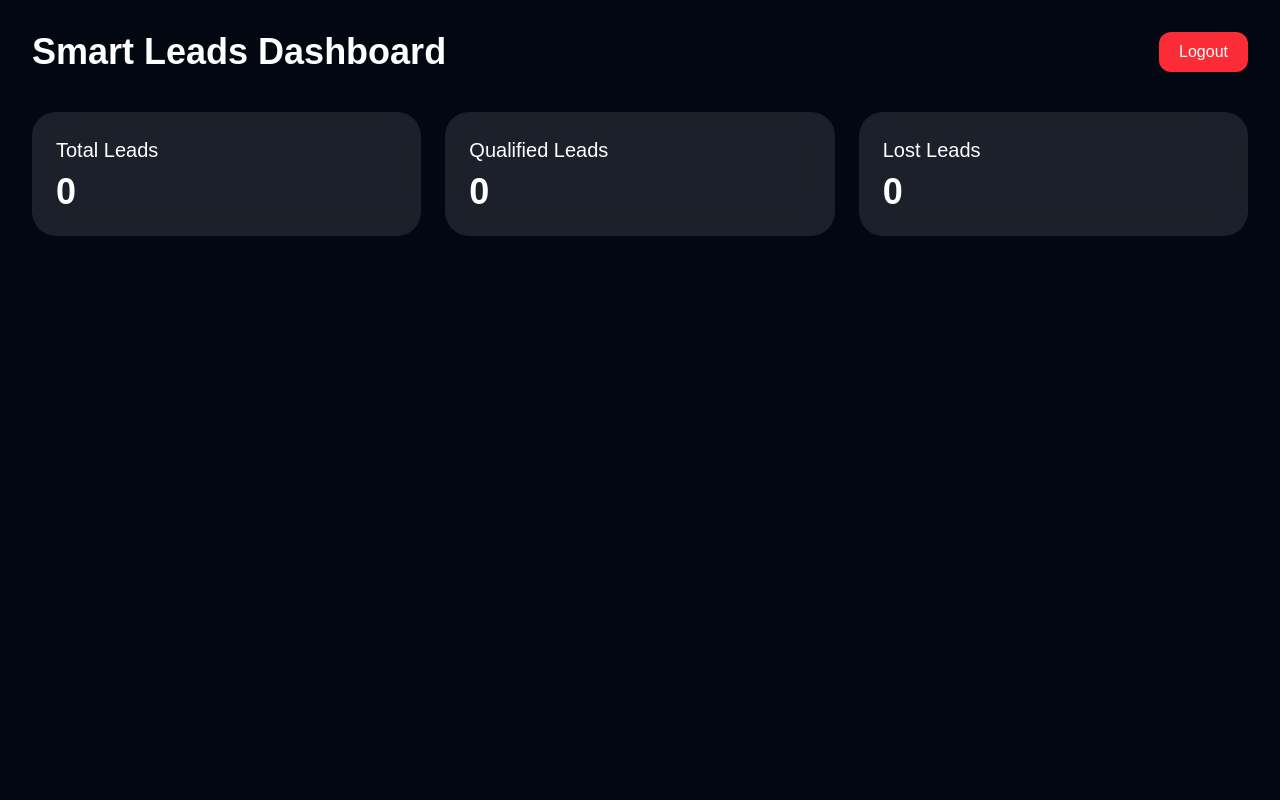
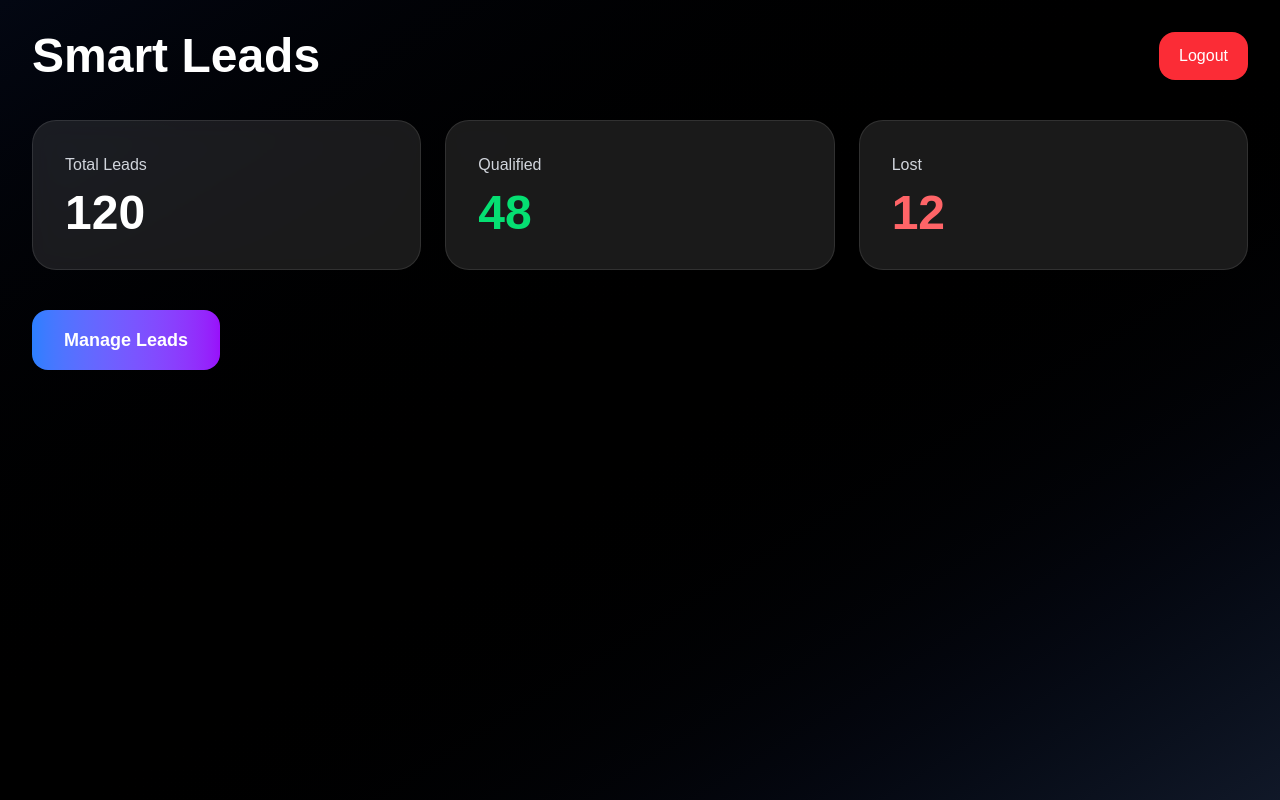
Before and after one commit to devAmulya/smart-leads-dashboard, a React (Vite) app in the folder frontend/: page /dashboard in a window 1280 px wide. Built offline with nearby package versions, Linux system fonts and the light colour scheme; sample sign-in values are in the browser's storage.

Commit message:
Built leads dashboard UI with filtering and pagination

```diff
--- a/frontend/src/App.tsx
+++ b/frontend/src/App.tsx
@@ -7,7 +7,7 @@ import {
 import Login from "./pages/Login";
 import Register from "./pages/Register";
 import Dashboard from "./pages/Dashboard";
-
+import Leads from "./pages/Leads";
 import useAuthStore from "./store/authStore";
 
 function App() {
@@ -46,6 +46,18 @@ function App() {
           )
         }
       />
+
+      <Route
+        path="/leads"
+        element={
+          token ? (
+            <Leads />
+          ) : (
+            <Navigate to="/login" />
+          )
+        }
+      />
+
     </Routes>
   );
 }
--- a/frontend/src/pages/Dashboard.tsx
+++ b/frontend/src/pages/Dashboard.tsx
@@ -1,47 +1,64 @@
+import { Link } from "react-router-dom";
+
 import useAuthStore from "../store/authStore";
 
 function Dashboard() {
   const { logout } = useAuthStore();
 
   return (
-    <div className="min-h-screen bg-gray-950 text-white p-8">
+    <div className="min-h-screen bg-linear-to-br from-gray-950 via-black to-gray-900 text-white p-8">
+      <div className="max-w-7xl mx-auto">
         <div className="flex justify-between items-center mb-10">
-        <h1 className="text-4xl font-bold">
-          Smart Leads Dashboard
+          <h1 className="text-5xl font-bold">
+            Smart Leads
           </h1>
 
           <button
             onClick={logout}
-          className="bg-red-500 px-5 py-2 rounded-xl"
+            className="bg-red-500 px-5 py-3 rounded-2xl"
           >
             Logout
           </button>
         </div>
 
-      <div className="grid md:grid-cols-3 gap-6">
-        <div className="bg-white/10 p-6 rounded-3xl backdrop-blur-lg">
-          <h2 className="text-xl mb-2">
+        <div className="grid md:grid-cols-3 gap-6 mb-10">
+          <div className="bg-white/10 backdrop-blur-lg border border-white/10 p-8 rounded-3xl">
+            <h2 className="text-gray-300 mb-3">
               Total Leads
             </h2>
 
-          <p className="text-4xl font-bold">0</p>
+            <p className="text-5xl font-bold">
+              120
+            </p>
           </div>
 
-        <div className="bg-white/10 p-6 rounded-3xl backdrop-blur-lg">
-          <h2 className="text-xl mb-2">
-            Qualified Leads
+          <div className="bg-white/10 backdrop-blur-lg border border-white/10 p-8 rounded-3xl">
+            <h2 className="text-gray-300 mb-3">
+              Qualified
             </h2>
 
-          <p className="text-4xl font-bold">0</p>
+            <p className="text-5xl font-bold text-green-400">
+              48
+            </p>
           </div>
 
-        <div className="bg-white/10 p-6 rounded-3xl backdrop-blur-lg">
-          <h2 className="text-xl mb-2">
-            Lost Leads
+          <div className="bg-white/10 backdrop-blur-lg border border-white/10 p-8 rounded-3xl">
+            <h2 className="text-gray-300 mb-3">
+              Lost
             </h2>
 
-          <p className="text-4xl font-bold">0</p>
+            <p className="text-5xl font-bold text-red-400">
+              12
+            </p>
           </div>
+        </div>
+
+        <Link
+          to="/leads"
+          className="inline-block bg-linear-to-r from-blue-500 to-purple-600 px-8 py-4 rounded-2xl text-lg font-semibold hover:scale-105 transition"
+        >
+          Manage Leads
+        </Link>
       </div>
     </div>
   );
--- /dev/null
+++ b/frontend/src/pages/Leads.tsx
@@ -0,0 +1,193 @@
+import { useEffect, useState } from "react";
+
+import api from "../api/axios";
+
+interface Lead {
+  _id: string;
+  name: string;
+  email: string;
+  status: string;
+  source: string;
+}
+
+function Leads() {
+  const [leads, setLeads] = useState<Lead[]>([]);
+
+  const [search, setSearch] = useState("");
+
+  const [status, setStatus] = useState("");
+
+  const [page, setPage] = useState(1);
+
+  const [totalPages, setTotalPages] =
+    useState(1);
+
+  const fetchLeads = async () => {
+    try {
+      const res = await api.get(
+        `/leads?search=${search}&status=${status}&page=${page}&limit=5`
+      );
+
+      setLeads(res.data.leads);
+
+      setTotalPages(res.data.totalPages);
+    } catch (error) {
+      console.log(error);
+    }
+  };
+
+  useEffect(() => {
+    fetchLeads();
+  }, [search, status, page]);
+
+  return (
+    <div className="min-h-screen bg-linear-to-br from-gray-950 via-black to-gray-900 text-white p-6">
+      <div className="max-w-7xl mx-auto">
+        <div className="flex flex-col md:flex-row md:items-center md:justify-between gap-4 mb-8">
+          <h1 className="text-4xl font-bold">
+            Leads Dashboard
+          </h1>
+
+          <button className="bg-linear-to-r from-blue-500 to-purple-600 px-6 py-3 rounded-2xl font-semibold hover:scale-105 transition">
+            + Add Lead
+          </button>
+        </div>
+
+        <div className="bg-white/10 backdrop-blur-lg border border-white/10 rounded-3xl p-6 mb-8">
+          <div className="grid md:grid-cols-2 gap-4">
+            <input
+              type="text"
+              placeholder="Search leads..."
+              value={search}
+              onChange={(e) =>
+                setSearch(e.target.value)
+              }
+              className="p-4 rounded-2xl bg-black/30 border border-white/10 outline-none"
+            />
+
+            <select
+              value={status}
+              onChange={(e) =>
+                setStatus(e.target.value)
+              }
+              className="p-4 rounded-2xl bg-black/30 border border-white/10 outline-none"
+            >
+              <option value="">
+                All Status
+              </option>
+
+              <option value="new">
+                New
+              </option>
+
+              <option value="contacted">
+                Contacted
+              </option>
+
+              <option value="qualified">
+                Qualified
+              </option>
+
+              <option value="lost">
+                Lost
+              </option>
+            </select>
+          </div>
+        </div>
+
+        <div className="bg-white/10 backdrop-blur-lg border border-white/10 rounded-3xl overflow-hidden">
+          <table className="w-full">
+            <thead className="bg-white/10">
+              <tr>
+                <th className="text-left p-5">
+                  Name
+                </th>
+
+                <th className="text-left p-5">
+                  Email
+                </th>
+
+                <th className="text-left p-5">
+                  Status
+                </th>
+
+                <th className="text-left p-5">
+                  Source
+                </th>
+
+                <th className="text-left p-5">
+                  Actions
+                </th>
+              </tr>
+            </thead>
+
+            <tbody>
+              {leads.map((lead) => (
+                <tr
+                  key={lead._id}
+                  className="border-t border-white/10 hover:bg-white/5 transition"
+                >
+                  <td className="p-5">
+                    {lead.name}
+                  </td>
+
+                  <td className="p-5">
+                    {lead.email}
+                  </td>
+
+                  <td className="p-5">
+                    <span className="px-3 py-1 rounded-full bg-blue-500/20 text-blue-300">
+                      {lead.status}
+                    </span>
+                  </td>
+
+                  <td className="p-5">
+                    {lead.source}
+                  </td>
+
+                  <td className="p-5 flex gap-3">
+                    <button className="bg-yellow-500 px-4 py-2 rounded-xl">
+                      Edit
+                    </button>
+
+                    <button className="bg-red-500 px-4 py-2 rounded-xl">
+                      Delete
+                    </button>
+                  </td>
+                </tr>
+              ))}
+            </tbody>
+          </table>
+        </div>
+
+        <div className="flex justify-center gap-4 mt-8">
+          <button
+            disabled={page === 1}
+            onClick={() =>
+              setPage(page - 1)
+            }
+            className="bg-white/10 px-5 py-3 rounded-xl"
+          >
+            Prev
+          </button>
+
+          <span className="flex items-center">
+            Page {page} of {totalPages}
+          </span>
+
+          <button
+            disabled={page === totalPages}
+            onClick={() =>
+              setPage(page + 1)
+            }
+            className="bg-white/10 px-5 py-3 rounded-xl"
+          >
+            Next
+          </button>
+        </div>
+      </div>
+    </div>
+  );
+}
+
+export default Leads;
```
Lines whose indentation alone changed are shown as unchanged.
